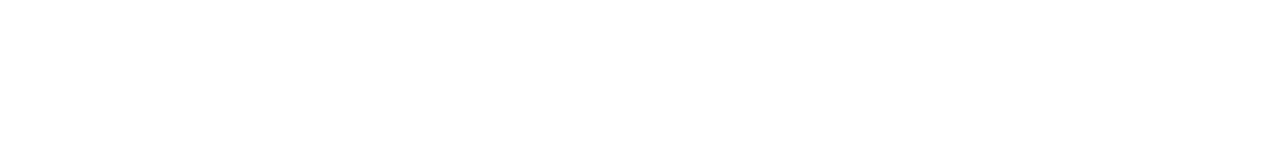
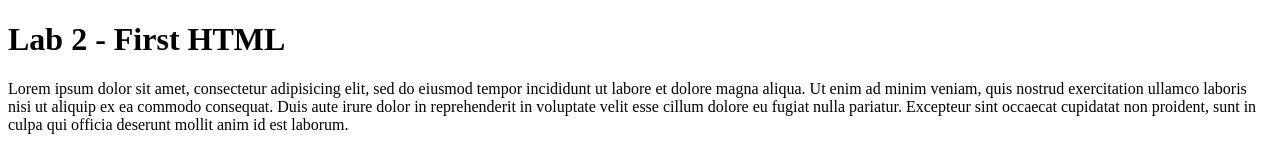
Before and after one commit to PolarOpposite/art101, a plain HTML site: page lab2/index.html in a window 1280 px wide. Drawn offline with Linux system fonts and the light colour scheme.

Commit message:
Update index.html

```diff
--- a/lab2/index.html
+++ b/lab2/index.html
@@ -6,6 +6,7 @@
 	<link rel="stylesheet" type="text/css" href="css/lab.css">
 </head>
 <body>
-
+	<h1>Lab 2 - First HTML</h1>
+	<p> Lorem ipsum dolor sit amet, consectetur adipisicing elit, sed do eiusmod tempor incididunt ut labore et dolore magna aliqua. Ut enim ad minim veniam, quis nostrud exercitation ullamco laboris nisi ut aliquip ex ea commodo consequat. Duis aute irure dolor in reprehenderit in voluptate velit esse cillum dolore eu fugiat nulla pariatur. Excepteur sint occaecat cupidatat non proident, sunt in culpa qui officia deserunt mollit anim id est laborum.</p>
 </body>
 </html>
```
